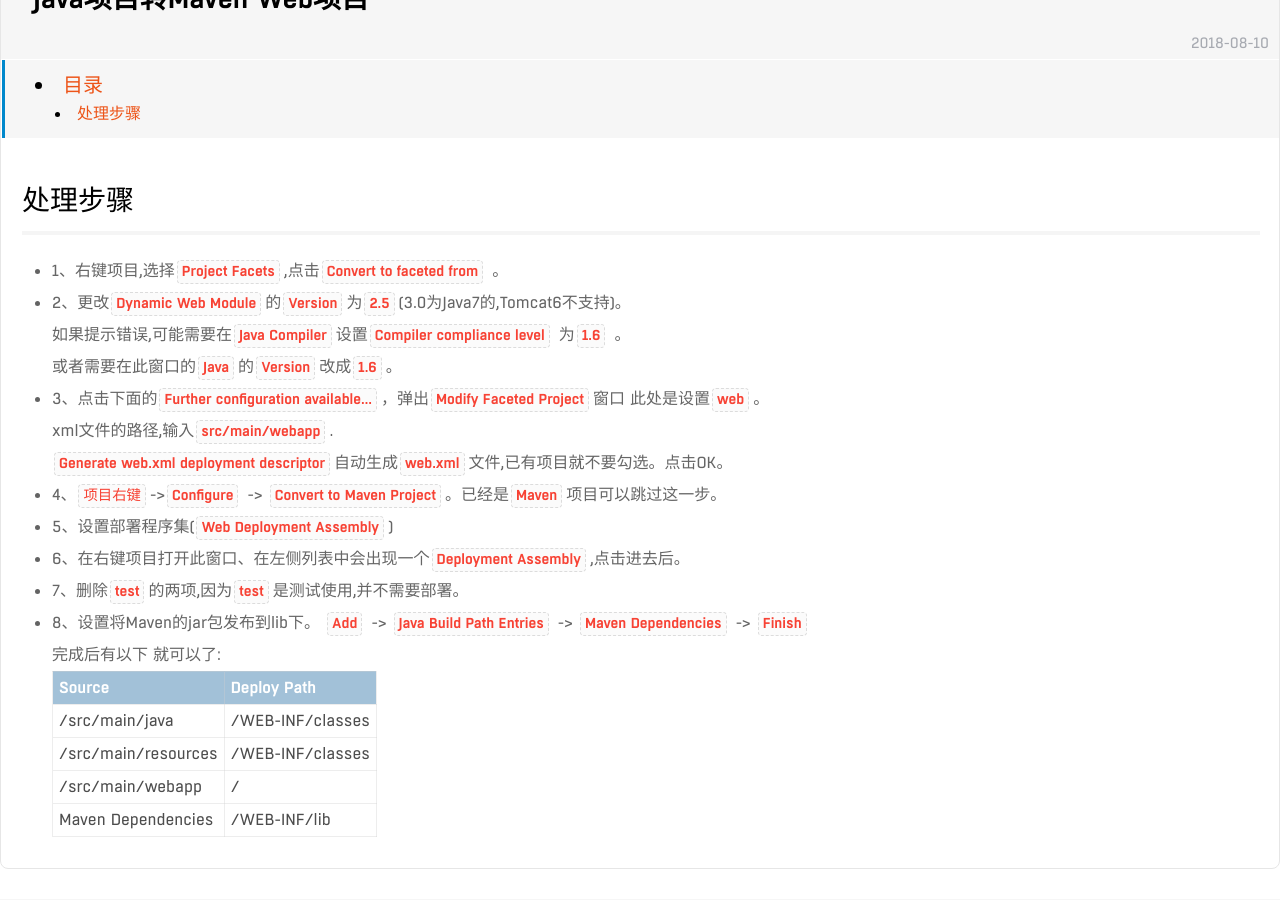
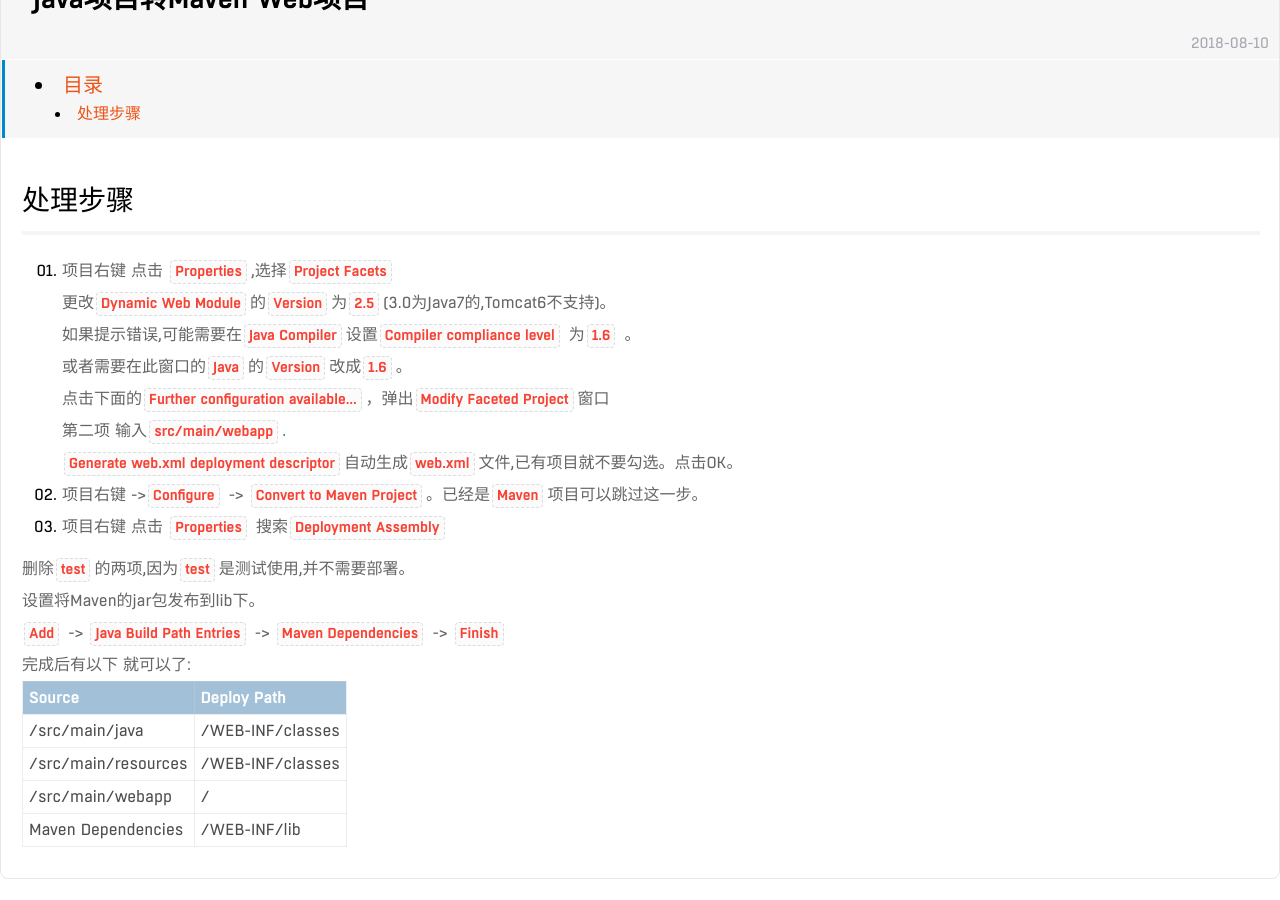
Before and after one commit to psvmc/myblog_jekyll, a Jekyll site: the page built from _posts/2018-08-10-maven-java-web.md, in a window 1280 px wide and 900 px high, scrolled down 325 px. Built offline with Jekyll 4.4.1, drawn with Linux system fonts in a browser that asks for light colours; comment, search, counter and statistics services are not loaded.

Commit message:
文章更新

```diff
--- a/_posts/2018-08-10-maven-java-web.md
+++ b/_posts/2018-08-10-maven-java-web.md
@@ -11,29 +11,29 @@ categories: maven
 
 ## 处理步骤
 
-+ 1、右键项目,选择`Project Facets`,点击`Convert to faceted from` 。
+1. 项目右键 点击 `Properties`,选择`Project Facets`
 
-+ 2、更改`Dynamic Web Module`的`Version`为`2.5`(3.0为Java7的,Tomcat6不支持)。
+   更改`Dynamic Web Module`的`Version`为`2.5`(3.0为Java7的,Tomcat6不支持)。
 
-  如果提示错误,可能需要在`Java Compiler`设置`Compiler compliance level` 为`1.6` 。
+   如果提示错误,可能需要在`Java Compiler`设置`Compiler compliance level` 为`1.6` 。
 
-  或者需要在此窗口的`Java`的`Version`改成`1.6`。
+   或者需要在此窗口的`Java`的`Version`改成`1.6`。
 
-+ 3、点击下面的`Further configuration available…`，弹出`Modify Faceted Project`窗口 此处是设置`web`。
+   点击下面的`Further configuration available…`，弹出`Modify Faceted Project`窗口
 
-  xml文件的路径,输入`src/main/webapp`.
+   第二项 输入`src/main/webapp`.
 
-  `Generate web.xml deployment descriptor`自动生成`web.xml`文件,已有项目就不要勾选。点击OK。
+   `Generate web.xml deployment descriptor`自动生成`web.xml`文件,已有项目就不要勾选。点击OK。
 
-+ 4、`项目右键`->`Configure` -> `Convert to Maven Project`。已经是`Maven`项目可以跳过这一步。
+2. 项目右键 ->`Configure` -> `Convert to Maven Project`。已经是`Maven`项目可以跳过这一步。
 
-+ 5、设置部署程序集(`Web Deployment Assembly`)
+3. 项目右键 点击 `Properties` 搜索`Deployment Assembly`
 
-+ 6、在右键项目打开此窗口、在左侧列表中会出现一个`Deployment Assembly`,点击进去后。
+  删除`test`的两项,因为`test`是测试使用,并不需要部署。
 
-+ 7、删除`test`的两项,因为`test`是测试使用,并不需要部署。
+  设置将Maven的jar包发布到lib下。
 
-+ 8、设置将Maven的jar包发布到lib下。 `Add` -> `Java Build Path Entries` -> `Maven Dependencies` -> `Finish`
+   `Add` -> `Java Build Path Entries` -> `Maven Dependencies` -> `Finish`
 
   完成后有以下 就可以了:
 
```
Also changed, not shown: _posts/2017-12-27-ios-lib-sub.md (line endings or trailing spaces), _posts/2017-12-27-ios-lib.md (line endings or trailing spaces), _posts/2018-01-08-mysql-comment.md (line endings or trailing spaces), jekyll-themes/ztheme/jquery/1.9.1/jquery.min.js.
